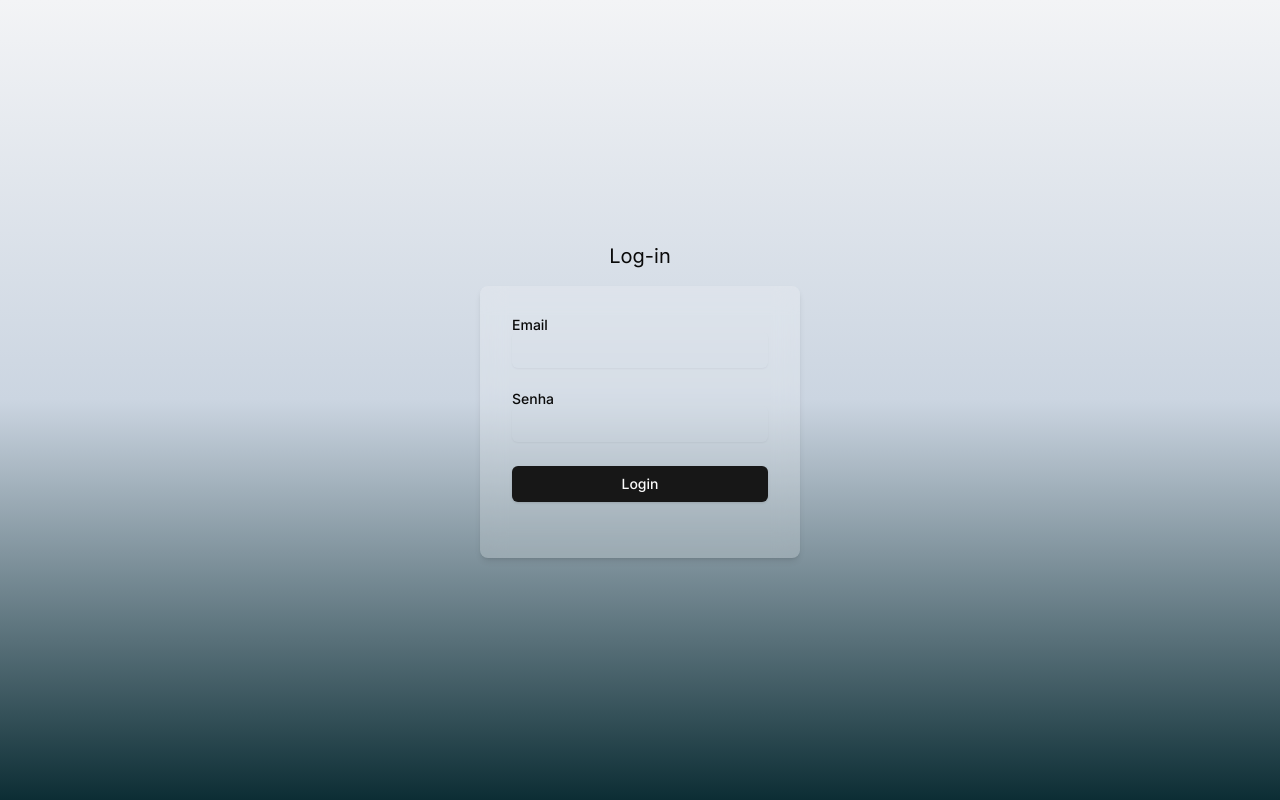
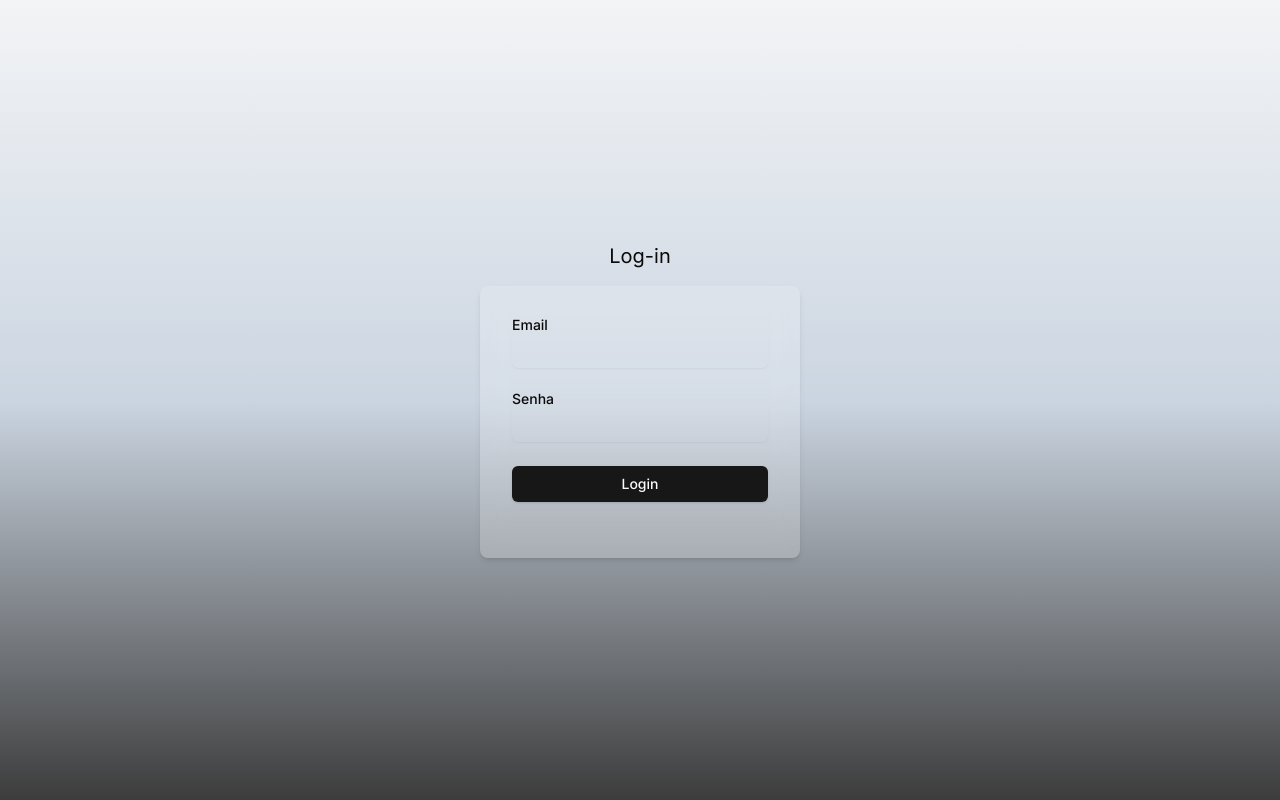
Before and after one commit to garibaldii/atv_avaliativa_seguranca_front, a Next.js app: page / in a window 1280 px wide. Built offline with nearby package versions, Linux system fonts and the light colour scheme.

Commit message:
Fix background color in bg-custom-lds class for improved contrast

```diff
--- a/src/app/globals.css
+++ b/src/app/globals.css
@@ -28,7 +28,7 @@ body {
 }
 
 .bg-custom-lds{
-  @apply min-h-screen bg-gradient-to-b from-gray-100 via-slate-300 to-[#0C2D34];
+  @apply min-h-screen bg-gradient-to-b from-gray-100 via-slate-300 to-[#3c3c3c];
 }
 
 .bg-custom-lds-2{
```
